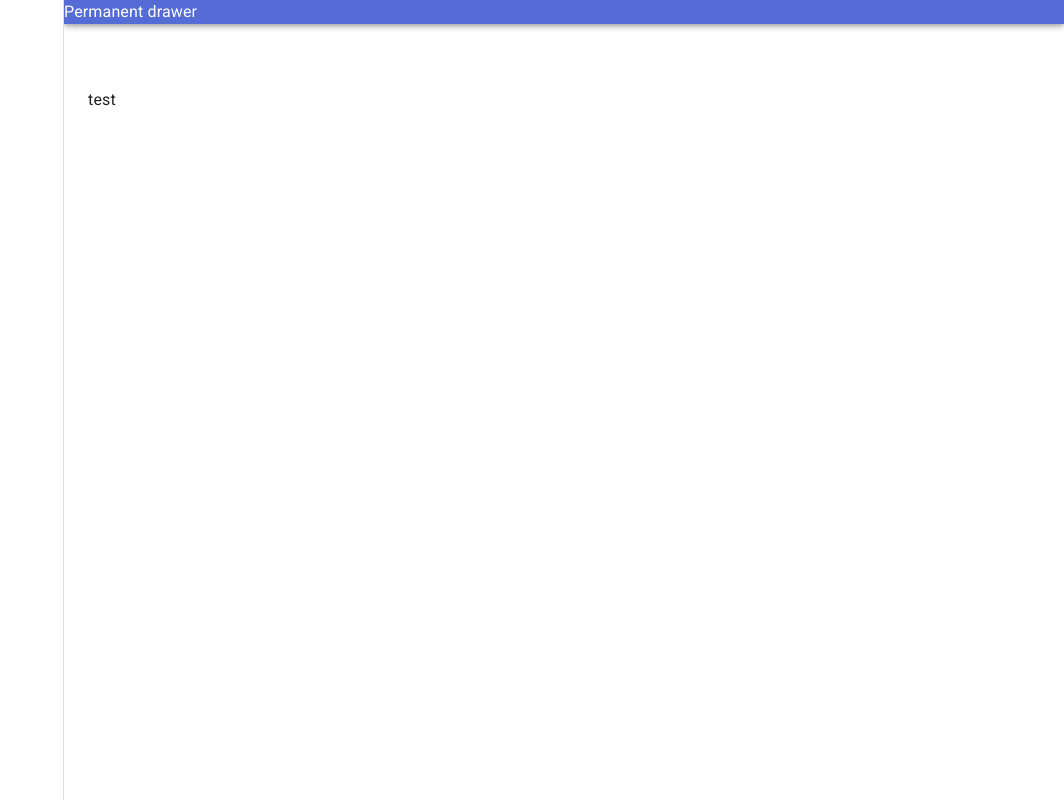
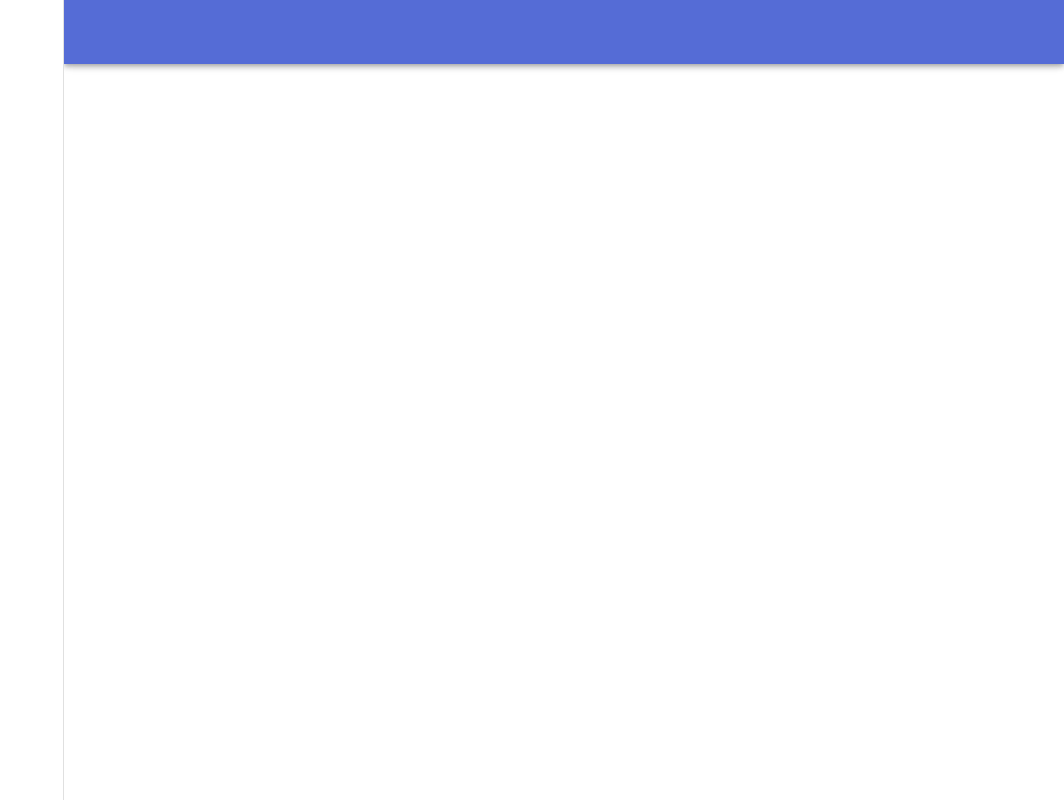
Before and after one commit to miveh/reactJS-dashboard, a React (Vite) app: page / in a window 1280 px wide. Shown: the whole page, without its empty margins (216-1280 px from the left). Built offline with nearby package versions, Linux system fonts and the light colour scheme.

Commit message:
header and sidebar component create

```diff
--- /dev/null
+++ b/src/components/layouts/dashboard/DashboardHeader.jsx
@@ -0,0 +1,20 @@
+import React from "react";
+import { AppBar, Toolbar } from "@mui/material";
+import { drawerWidth } from "./constant";
+
+function DashboardHeader() {
+  return (
+    <AppBar
+      position="fixed"
+      sx={{
+        minHeight: "48px",
+        width: `calc(100% - ${drawerWidth}px)`,
+        ml: `${drawerWidth}px`,
+      }}
+    >
+      <Toolbar />
+    </AppBar>
+  );
+}
+
+export default DashboardHeader;
--- a/src/components/layouts/dashboard/DashboardLayout.jsx
+++ b/src/components/layouts/dashboard/DashboardLayout.jsx
@@ -1,34 +1,15 @@
 import { AppBar, Box, CssBaseline, Drawer, Toolbar } from "@mui/material";
 import React from "react";
+import DashboardHeader from "./DashboardHeader";
+import DashboardSideBar from "./DashboardSideBar";
 
-const drawerWidth = 280;
 export function DashboardLayout(props) {
   return (
     <Box sx={{ display: "flex" }}>
       <CssBaseline />
-
-      <AppBar
-        position="fixed"
-        sx={{ width: `calc(100% - ${drawerWidth}px)`, ml: `${drawerWidth}px` }}
-      >
-        Permanent drawer
-      </AppBar>
-
-      <Drawer
-        sx={{
-          width: drawerWidth,
-          flexShrink: 0,
-          "& .MuiDrawer-paper": {
-            width: drawerWidth,
-            boxSizing: "border-box",
-          },
-        }}
-        variant="permanent"
-        anchor="left"
-      ></Drawer>
-
+      <DashboardHeader />
+      <DashboardSideBar />
       <Box component={"main"} sx={{ flexGrow: 1, p: 3 }}>
-        <Toolbar />
         {props.children}
       </Box>
     </Box>
--- /dev/null
+++ b/src/components/layouts/dashboard/DashboardSideBar.jsx
@@ -0,0 +1,22 @@
+import React from "react";
+import { AppBar, Box, CssBaseline, Drawer, Toolbar } from "@mui/material";
+import { drawerWidth } from "./constant";
+
+function DashboardSideBar() {
+  return (
+    <Drawer
+      sx={{
+        width: drawerWidth,
+        flexShrink: 0,
+        "& .MuiDrawer-paper": {
+          width: drawerWidth,
+          boxSizing: "border-box",
+        },
+      }}
+      variant="permanent"
+      anchor="left"
+    ></Drawer>
+  );
+}
+
+export default DashboardSideBar;
--- /dev/null
+++ b/src/components/layouts/dashboard/constant.js
@@ -0,0 +1 @@
+export const drawerWidth = 280;
```
